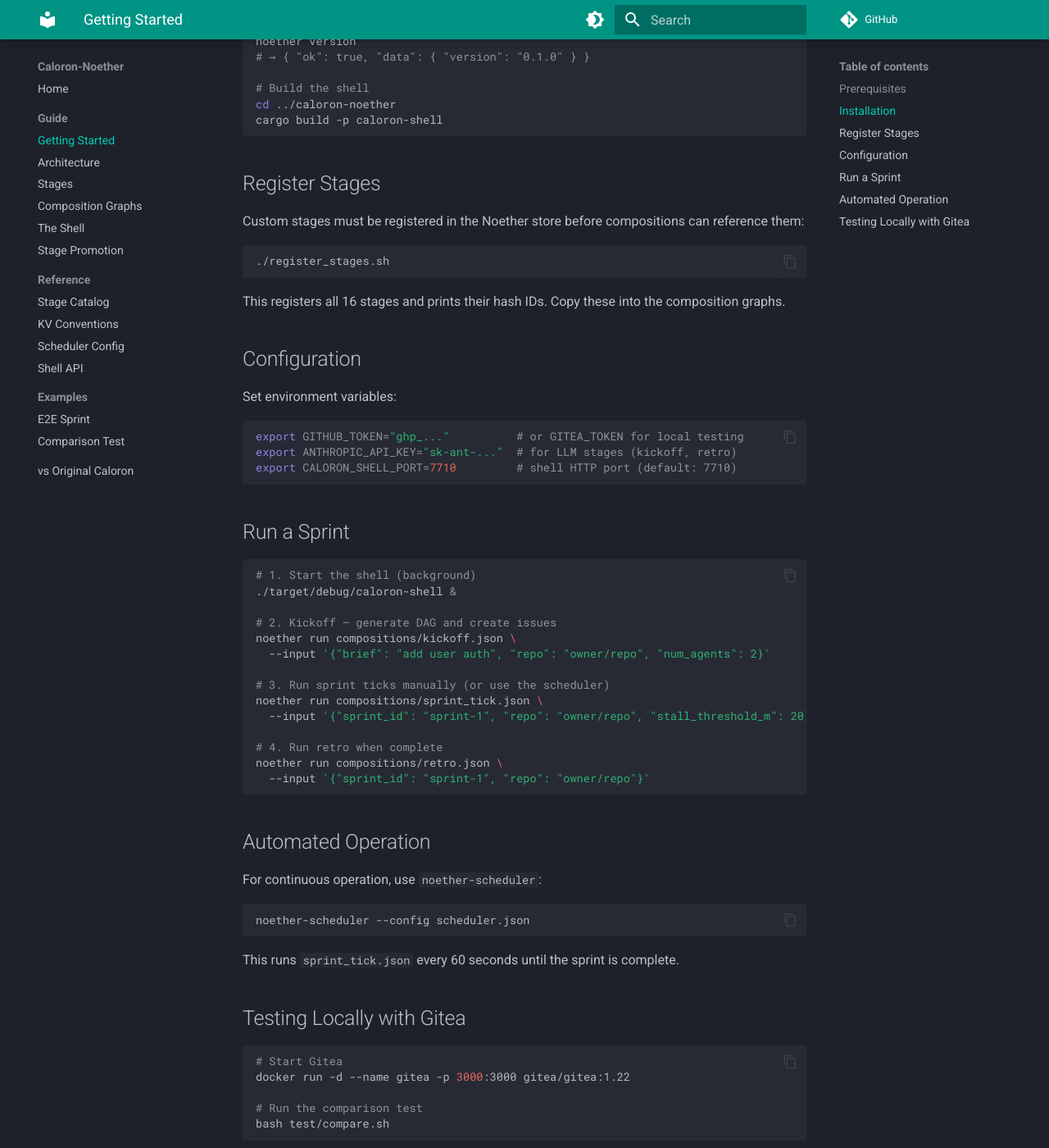
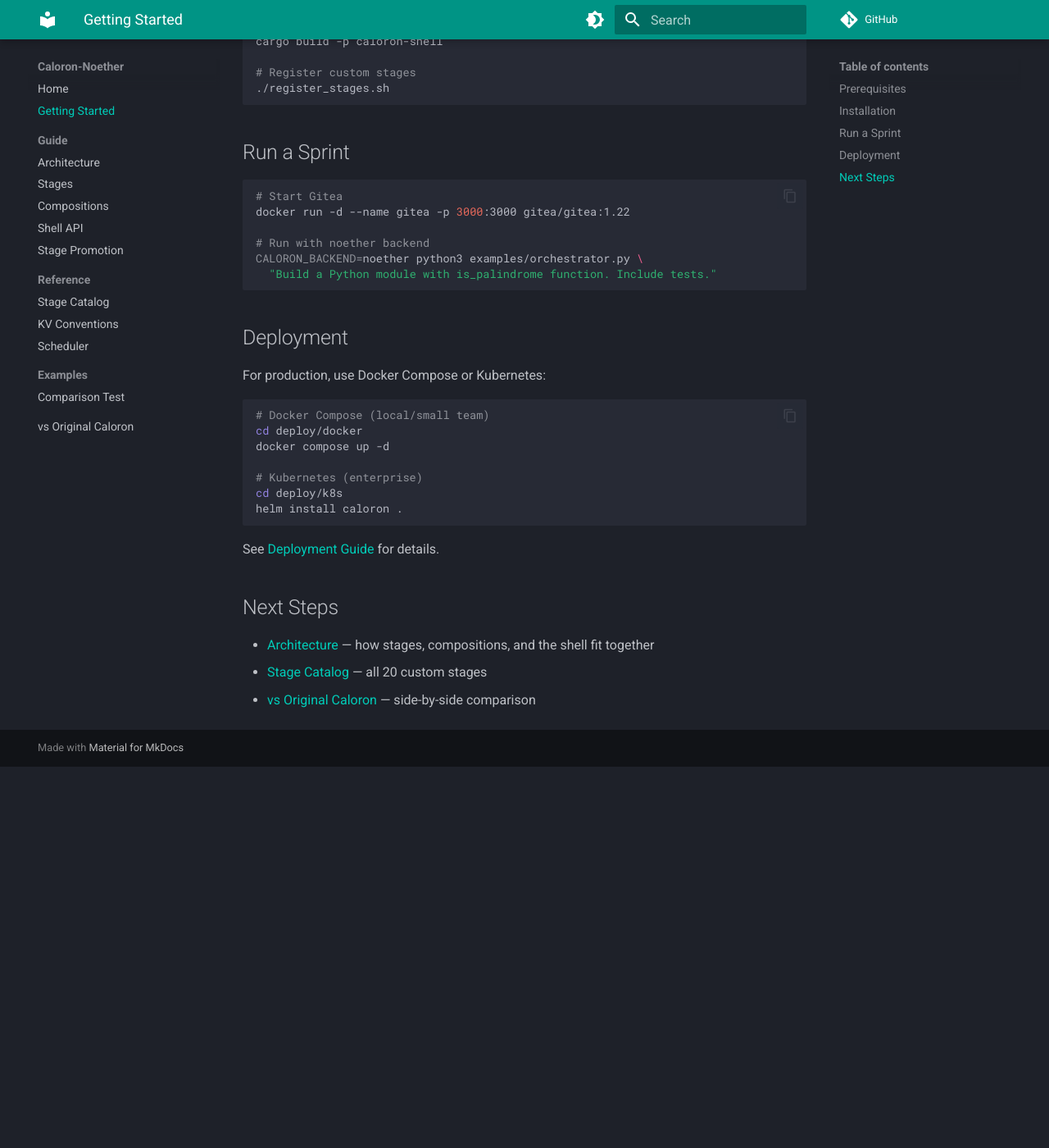
Before and after one commit to alpibrusl/caloron-noether, an MkDocs documentation site: the page built from docs/guide/getting-started.md, in a window 1280 px wide and 1400 px high, scrolled down 641 px. Shown: the whole window at 82% size. Built offline with MkDocs 1.6.1 and Material for MkDocs 9.7.7, drawn with Linux system fonts in a browser that asks for light colours; comment, search, counter and statistics services are not loaded; after the commit the page ends 1576 px from its top, so only the background shows below that; some of the changed text lies outside the part shown.

Commit message:
Clean up docs: fix getting started, simplify nav
- Getting started: correct install steps, links to alpibrusl/noether
- Nav: removed Shell API duplicate, simplified reference section
- Removed outdated e2e-sprint from nav

Co-Authored-By: Claude Opus 4.6 (1M context) <noreply@anthropic.com>

````diff
--- a/docs/guide/getting-started.md
+++ b/docs/guide/getting-started.md
@@ -2,88 +2,60 @@
 
 ## Prerequisites
 
-- **Noether CLI** — built from [noether](https://github.com/alpibrusl/noether)
-- **Python 3.11+** — for stage implementations
-- **Rust 1.75+** — for the shell binary
-- **Nix** (optional) — Noether uses it for hermetic stage execution
-- **Docker** (optional) — for running Gitea locally
+- **Python 3.11+** (stages run as Python scripts)
+- **Rust 1.75+** (for the shell binary)
+- **Noether CLI** — from [alpibrusl/noether](https://github.com/alpibrusl/noether)
+- **Docker** (for Gitea, or use GitHub)
+- **Claude Code** (Pro subscription or `ANTHROPIC_API_KEY`)
 
 ## Installation
 
 ```bash
-# Clone
 git clone https://github.com/alpibrusl/caloron-noether
 cd caloron-noether
 
-# Build the Noether CLI (if not already in PATH)
-cd ../noether   # https://github.com/alpibrusl/noether
-cargo build -p noether-cli
-export PATH="$PWD/target/debug:$PATH"
-
-# Verify
-noether version
-# → { "ok": true, "data": { "version": "0.1.0" } }
+# Build the Noether CLI
+cd ../noether
+cargo build --release -p noether-cli
+export PATH="$PWD/target/release:$PATH"
 
 # Build the shell
 cd ../caloron-noether
 cargo build -p caloron-shell
-```
 
-## Register Stages
-
-Custom stages must be registered in the Noether store before compositions can reference them:
-
-```bash
+# Register custom stages
 ./register_stages.sh
-```
-
-This registers all 16 stages and prints their hash IDs. Copy these into the composition graphs.
-
-## Configuration
-
-Set environment variables:
-
-```bash
-export GITHUB_TOKEN="ghp_..."          # or GITEA_TOKEN for local testing
-export ANTHROPIC_API_KEY="sk-ant-..."  # for LLM stages (kickoff, retro)
-export CALORON_SHELL_PORT=7710         # shell HTTP port (default: 7710)
 ```
 
 ## Run a Sprint
 
 ```bash
-# 1. Start the shell (background)
-./target/debug/caloron-shell &
-
-# 2. Kickoff — generate DAG and create issues
-noether run compositions/kickoff.json \
-  --input '{"brief": "add user auth", "repo": "owner/repo", "num_agents": 2}'
-
-# 3. Run sprint ticks manually (or use the scheduler)
-noether run compositions/sprint_tick.json \
-  --input '{"sprint_id": "sprint-1", "repo": "owner/repo", "stall_threshold_m": 20}'
-
-# 4. Run retro when complete
-noether run compositions/retro.json \
-  --input '{"sprint_id": "sprint-1", "repo": "owner/repo"}'
-```
-
-## Automated Operation
-
-For continuous operation, use `noether-scheduler`:
-
-```bash
-noether-scheduler --config scheduler.json
-```
-
-This runs `sprint_tick.json` every 60 seconds until the sprint is complete.
-
-## Testing Locally with Gitea
-
-```bash
 # Start Gitea
 docker run -d --name gitea -p 3000:3000 gitea/gitea:1.22
 
-# Run the comparison test
-bash test/compare.sh
+# Run with noether backend
+CALORON_BACKEND=noether python3 examples/orchestrator.py \
+  "Build a Python module with is_palindrome function. Include tests."
 ```
+
+## Deployment
+
+For production, use Docker Compose or Kubernetes:
+
+```bash
+# Docker Compose (local/small team)
+cd deploy/docker
+docker compose up -d
+
+# Kubernetes (enterprise)
+cd deploy/k8s
+helm install caloron .
+```
+
+See [Deployment Guide](../../deploy/README.md) for details.
+
+## Next Steps
+
+- [Architecture](architecture.md) — how stages, compositions, and the shell fit together
+- [Stage Catalog](../reference/stage-catalog.md) — all 20 custom stages
+- [vs Original Caloron](../comparison.md) — side-by-side comparison
--- a/mkdocs.yml
+++ b/mkdocs.yml
@@ -45,19 +45,17 @@ markdown_extensions:
 
 nav:
   - Home: index.md
+  - Getting Started: guide/getting-started.md
   - Guide:
-    - Getting Started: guide/getting-started.md
     - Architecture: guide/architecture.md
     - Stages: guide/stages.md
-    - Composition Graphs: guide/compositions.md
-    - The Shell: guide/shell.md
+    - Compositions: guide/compositions.md
+    - Shell API: guide/shell.md
     - Stage Promotion: guide/promotion.md
   - Reference:
     - Stage Catalog: reference/stage-catalog.md
     - KV Conventions: reference/kv-conventions.md
-    - Scheduler Config: reference/scheduler.md
-    - Shell API: reference/shell-api.md
+    - Scheduler: reference/scheduler.md
   - Examples:
-    - E2E Sprint: examples/e2e-sprint.md
     - Comparison Test: examples/comparison.md
   - vs Original Caloron: comparison.md
````
